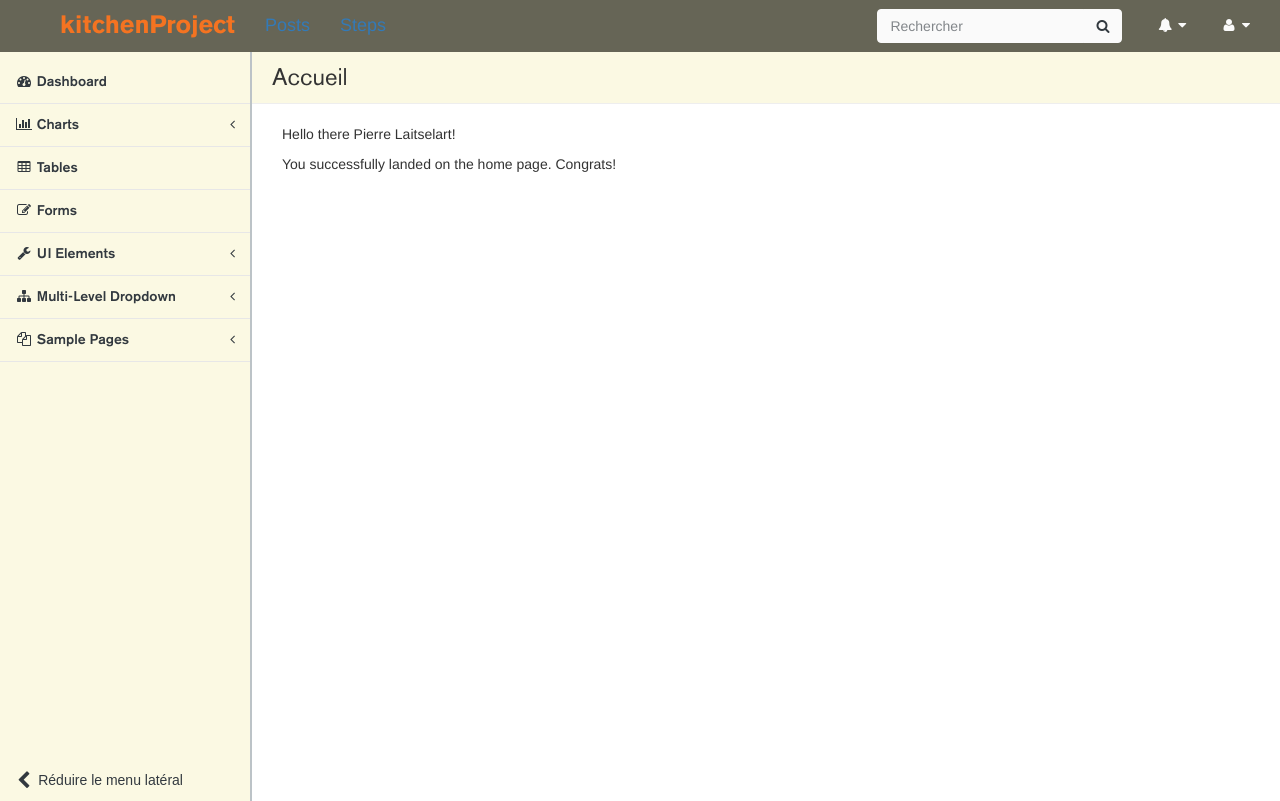
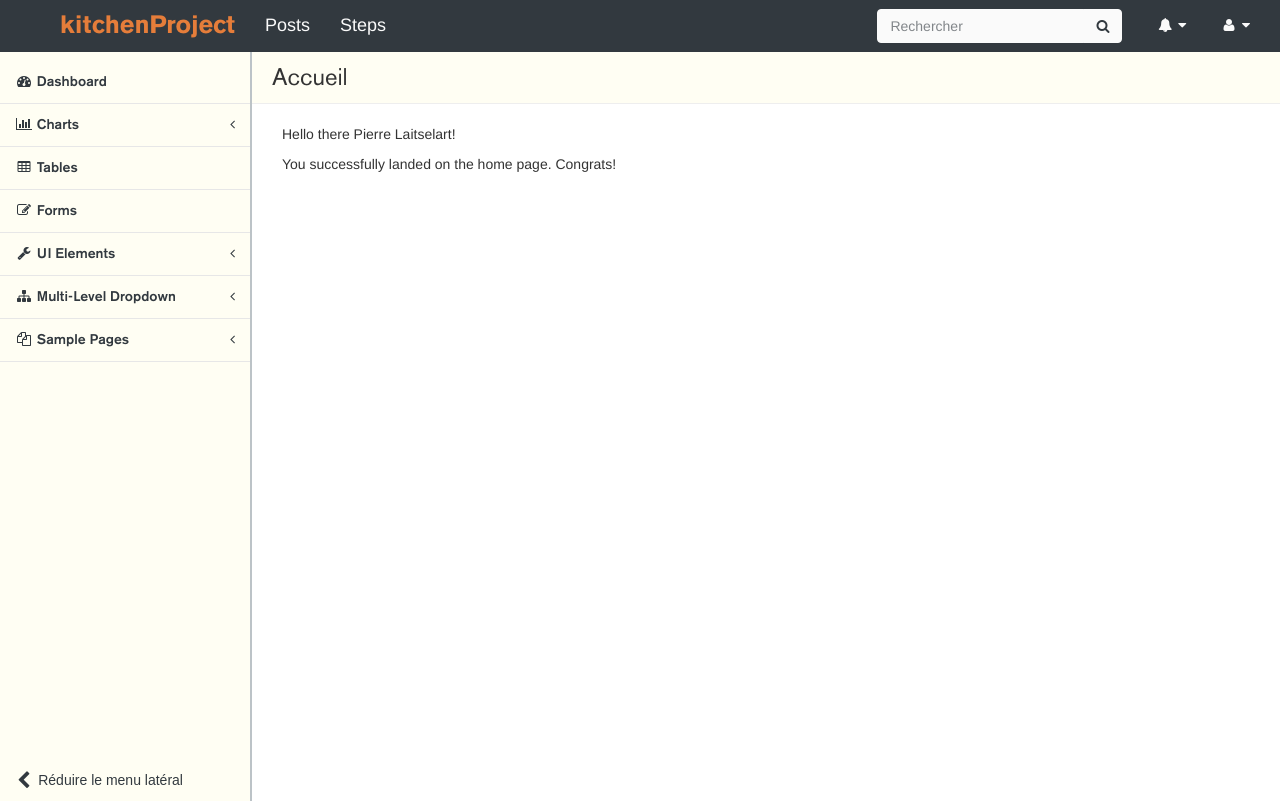
Before and after one commit to Peryak/kitchenProject, a PHP site: page / in a window 1280 px wide. Run offline with PHP 8.4, Linux system fonts and the light colour scheme.

Commit message:
couleur front

```diff
--- a/views/assets/css/special.css
+++ b/views/assets/css/special.css
@@ -45,7 +45,7 @@
 
 /* Entire navbar */
 .header-clara_global {
-	background-color: #666556;
+	background-color: #32393f;
 }
 
 .logo-clara_global {
@@ -64,12 +64,20 @@
 }
 
 .titleheader-clara_global:hover {
-	color: #f47321;
+	color: #e57d3a;
 }
 
 .titleheader-clara_global:active,
 .titleheader-clara_global:focus {
 	color: #fafafa;
+}
+
+.navbarTitle {
+	color: #fafafa;
+}
+
+.navbarTitle:hover {
+	color: #e57d3a;
 }
 
 /* Search bar */
@@ -90,9 +98,9 @@ background-color: #fafafa;
 
 .btnsearch-clara_global:hover,
 .btnsearch-clara_global:focus {
-	background-color: #f47321;
+	background-color: #e57d3a;
 	color: #fafafa;
-	border: 1px solid #f47321;
+	border: 1px solid #e57d3a;
 }
 
 #placeholder-clara_global::-webkit-input-placeholder { /* WebKit, Blink, Edge */
@@ -118,14 +126,14 @@ background-color: #fafafa;
 .navbar .dropdown > a:focus,
 .navbar .dropdown > a:active,
 .navbar .dropdown > a:visited  {
-    background-color: #f47321;
+    background-color: #e57d3a;
 }
 
 .navbar .dropdown .dropdown-menu > li > a:hover,
 .navbar .dropdown .dropdown-menu > li > a:focus,
 .navbar .dropdown .dropdown-menu > li > a:active,
 .navbar .dropdown .dropdown-menu > li > a:visited  {
-    background-color: #f47321;
+    background-color: #e57d3a;
 }
 
 .navbar .dropdown .dropdown-menu > li > a {
@@ -149,30 +157,30 @@ background-color: #fafafa;
 
 .navbar .sidebar .sidebar-nav .nav > li > a {
 	color: #32393f;
-	border-bottom: 1px solid #fbf9e3;
-	border-top: 1px solid #fbf9e3;
+	border-bottom: 1px solid #fffef3;
+	border-top: 1px solid #fffef3;
 	font-family: 'akzidenzRegular', sans-serif;
 }
 
 .navbar .sidebar .sidebar-nav .nav > li > a:hover {
-	background-color: #f47321;
+	background-color: #e57d3a;
 	color: #fafafa;
 }
 
 .navbar .sidebar .sidebar-nav .nav > li > a:focus {
-	background-color: #fbf9e3;
+	background-color: #fffef3;
 	color: #32393f;
 }
 
 .navbar .sidebar ul li a.current-page.active,
 li.active .current-page  {
-	background-color: #f47321;
+	background-color: #e57d3a;
 	color: #fafafa;
 }
 
 /* div behind sidebar */
 body, #wrapper {
-	background-color: #fbf9e3;
+	background-color: #fffef3;
 }
 
 /* Swipeable side menu */
@@ -196,7 +204,7 @@ body, #wrapper {
 }
 
 .swipeablebtn-clara_global:hover {
-	background-color: #f47321;
+	background-color: #e57d3a;
 	color: #fafafa;
 }
 
@@ -206,7 +214,7 @@ body, #wrapper {
 }
 
 .navbar .sidebar .sidebar-nav .nav > li > a {
-	background-color: #fbf9e3;
+	background-color: #fffef3;
 }
 
 /* ------- Global body ------- */
@@ -218,7 +226,7 @@ body, #wrapper {
 }
 
 .titlebody-clara_global {
-	background-color: #fbf9e3;
+	background-color: #fffef3;
 	margin-top: 0px;
 	margin-left: -30px;
 	margin-right: -30px;
--- a/views/layout.php
+++ b/views/layout.php
@@ -33,8 +33,8 @@
              role="navigation" style="margin-bottom: 0">
             <div class="nav collapse navbar-header navbar-collapse">
                 <a class="navbar-brand titleheader-clara_global" href="/kitchenProject/">kitchenProject</a>
-                <a class="navbar-brand" href='?controller=posts&action=index'>Posts</a>
-                <a class="navbar-brand" href='?controller=steps&action=getst'>Steps</a>
+                <a class="navbar-brand navbarTitle" href='?controller=posts&action=index'>Posts</a>
+                <a class="navbar-brand navbarTitle" href='?controller=steps&action=getst'>Steps</a>
             </div>
             <!-- /.navbar-header -->
             <ul class="nav navbar-top-links navbar-right">
```
